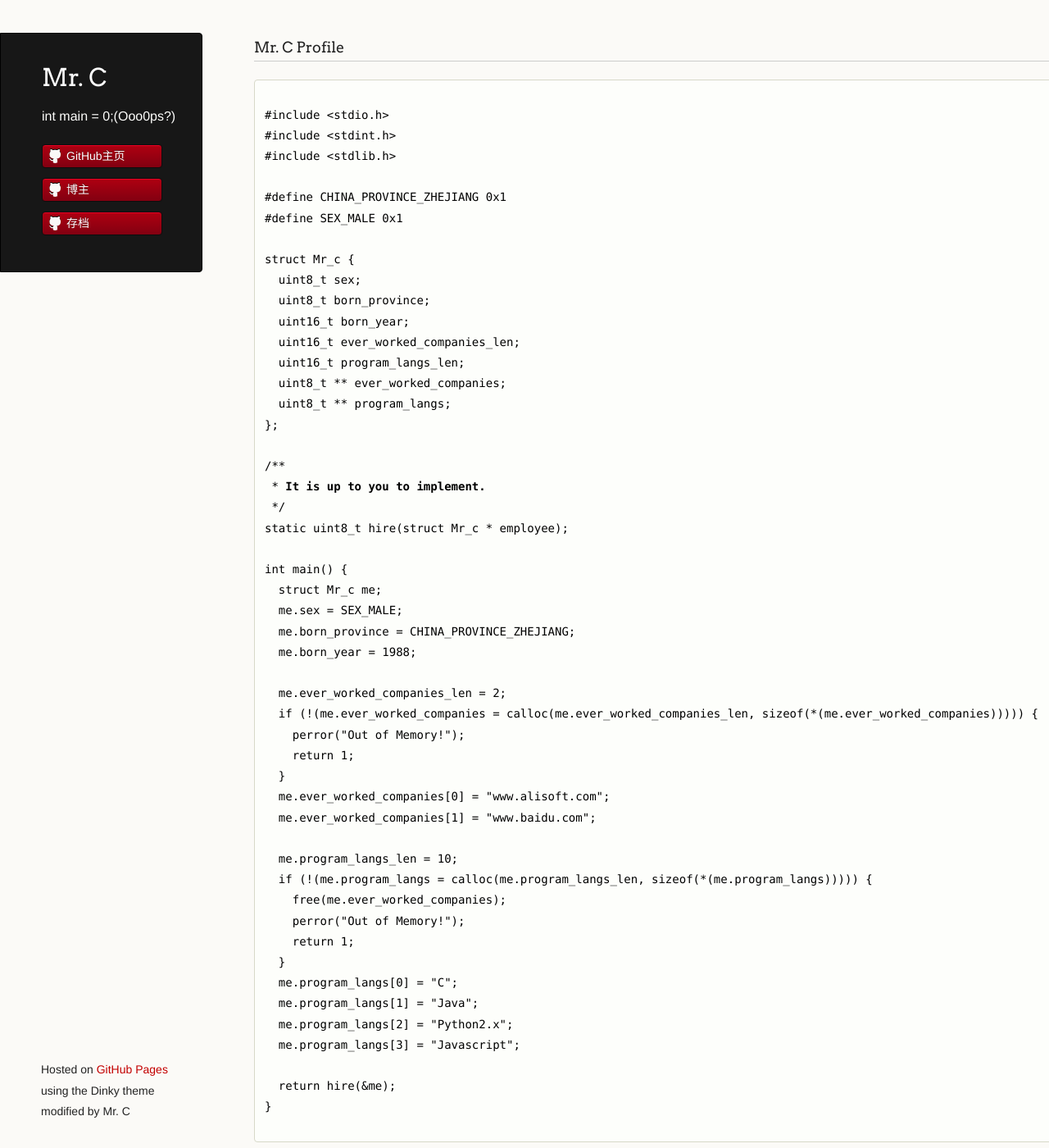
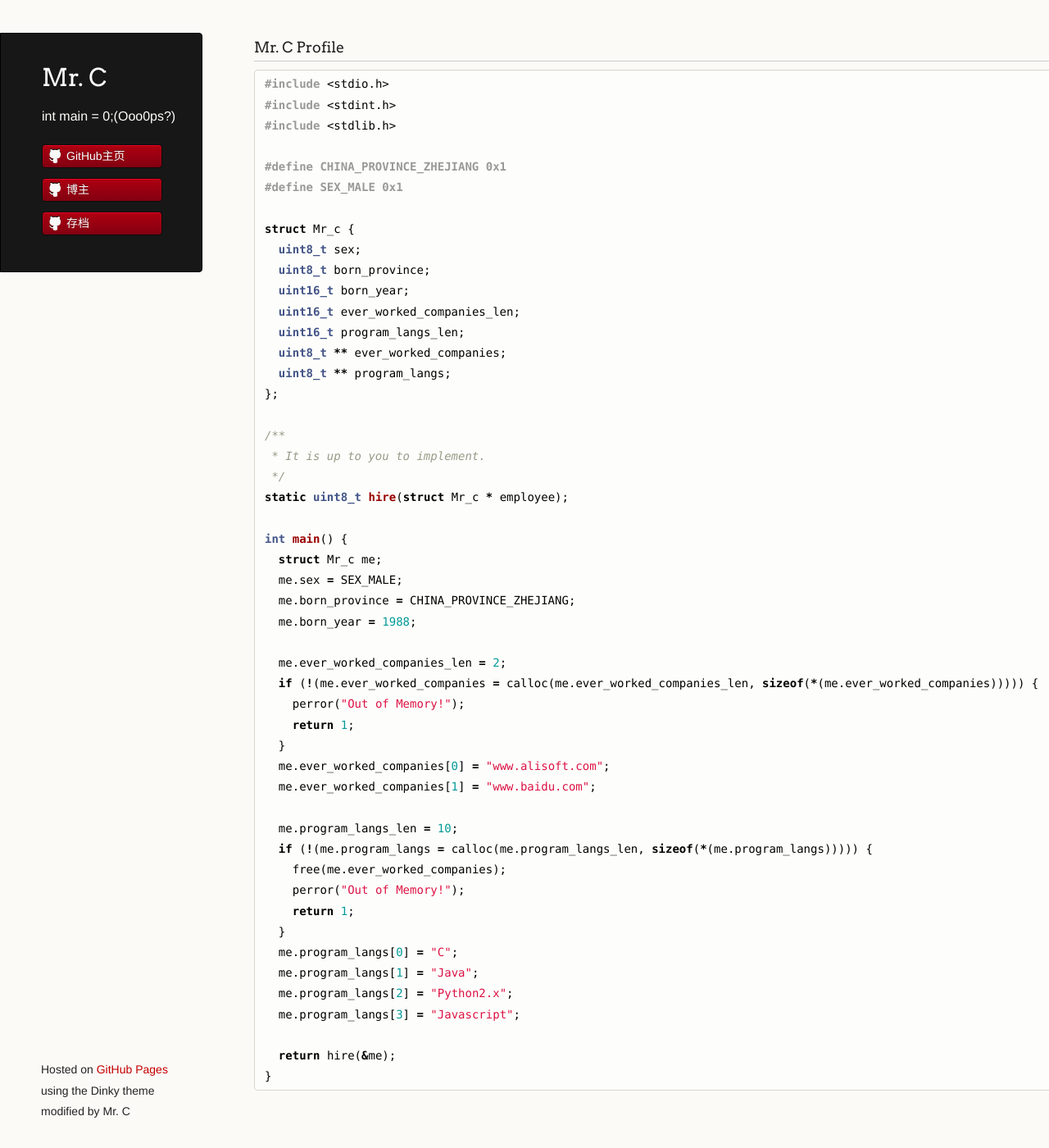
Before and after one commit to kevintop/oopschen.github.io, a Jekyll site: the page built from about.html, in a window 1280 px wide and 1400 px high. Shown: the whole window at 82% size. Built offline with Jekyll 4.4.1, drawn with Linux system fonts in a browser that asks for light colours; comment, search, counter and statistics services are not loaded.

Commit message:
highlight

```diff
--- a/about.html
+++ b/about.html
@@ -4,13 +4,10 @@ title: Mr. C Profile
 ---
 <section>
 <h3>Mr. C Profile</h3>
-<p>
-{%raw%}
-<pre>
-<code>
-#include &lt;stdio.h&gt;
-#include &lt;stdint.h&gt;
-#include &lt;stdlib.h&gt;
+{% highlight c %}
+#include <stdio.h>
+#include <stdint.h>
+#include <stdlib.h>
 
 #define CHINA_PROVINCE_ZHEJIANG 0x1
 #define SEX_MALE 0x1
@@ -26,7 +23,7 @@ struct Mr_c {
 };
 
 /**
- * <strong>It is up to you to implement.</strong>
+ * It is up to you to implement.
  */
 static uint8_t hire(struct Mr_c * employee);
 
@@ -57,8 +54,5 @@ int main() {
 
   return hire(&me);
 }
-</code>
-</pre>
-{%endraw%}
-</p>
+{% endhighlight %}
 </section>
```
Also changed, not shown: _posts/2013-05-26-hello-github-page-with-jekyll.md (+2 -2 lines).
